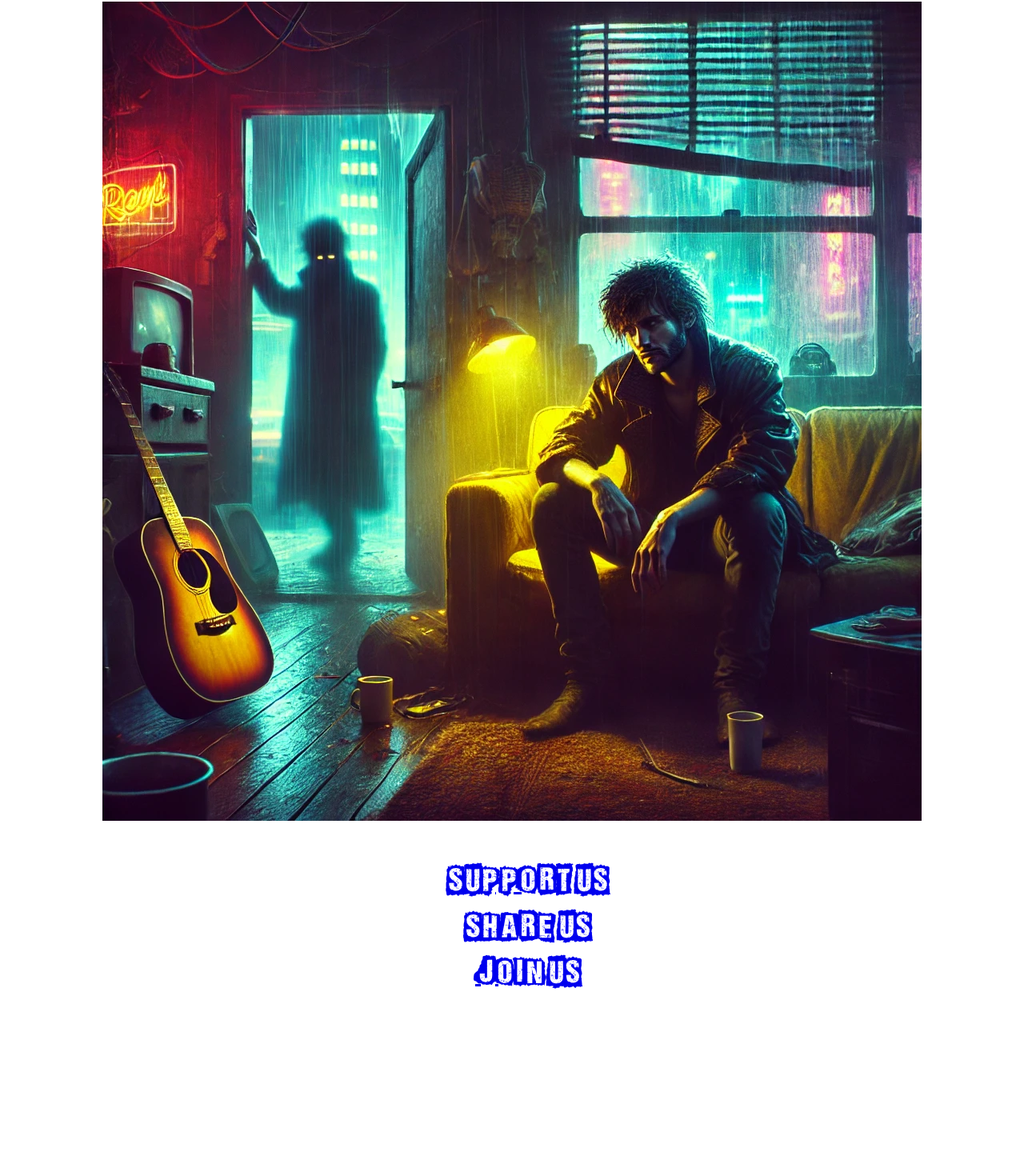
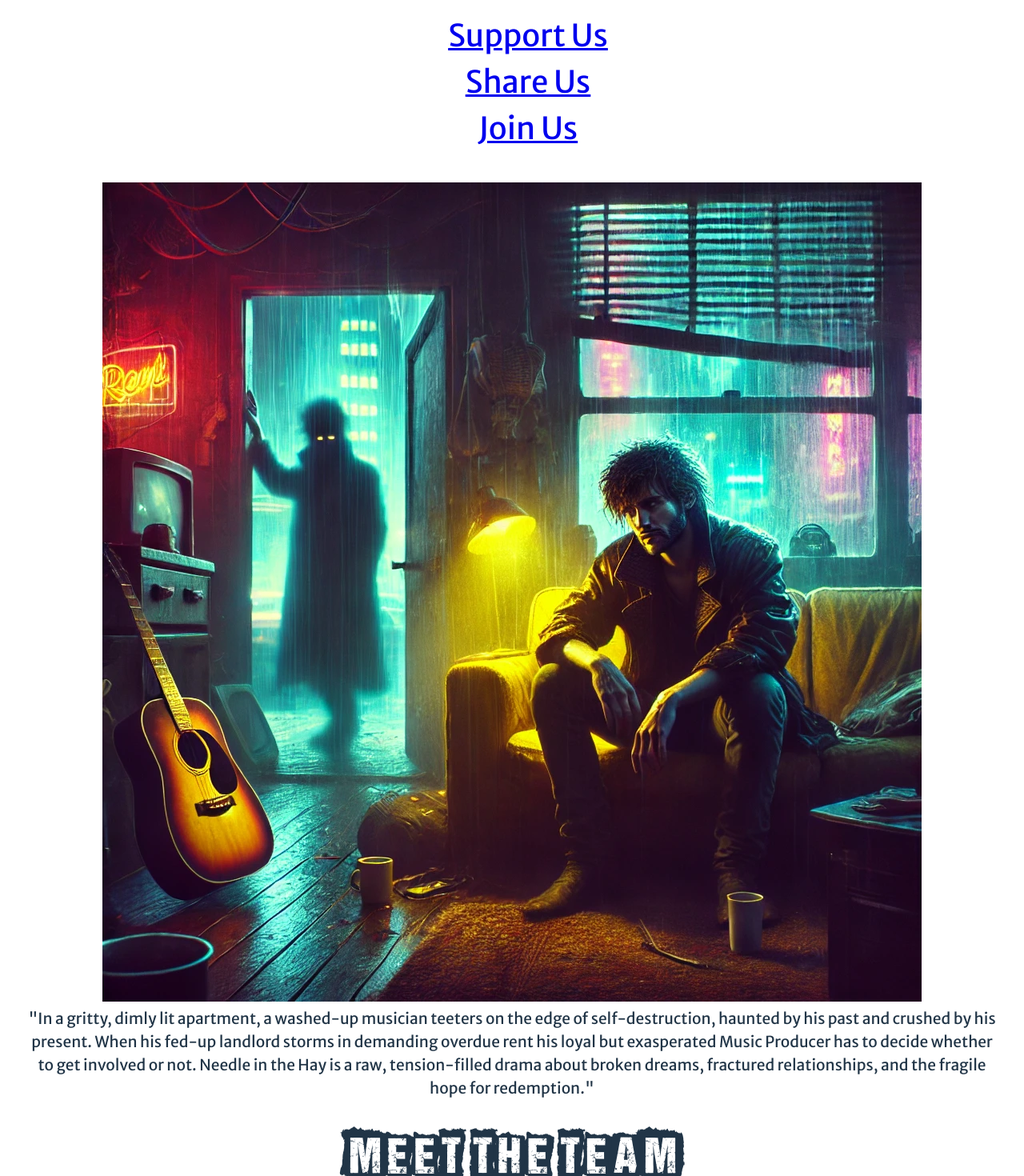
Before and after one commit to billbunkum/needleinthehayfilm, a React (Vite) app: page / in a window 1280 px wide. Shown: the part 247-1717 px from the top of the page at 80% size. Before the commit the page ends 1565 px from the top, so only its background shows below. Built offline with nearby package versions, Linux system fonts and the light colour scheme.

Commit message:
start add basic content

```diff
--- a/index.html
+++ b/index.html
@@ -10,6 +10,11 @@
 			rel="icon"
 			type="image/svg+xml"
 			href="/assets/suicide_prevention_ribbon-600x440_jpg.png" />
+<!--GOOGLE FONTS-->
+		<link rel="preconnect" href="https://fonts.googleapis.com">
+		<link rel="preconnect" href="https://fonts.gstatic.com" crossorigin>
+		<link href="https://fonts.googleapis.com/css2?family=Merriweather+Sans:ital,wght@0,300..800;1,300..800&display=swap" rel="stylesheet">
+<!--VIEWPORT-->
     <meta
 			name="viewport"
 			content="width=device-width, initial-scale=1.0" />
--- a/src/App.jsx
+++ b/src/App.jsx
@@ -3,6 +3,9 @@ import reactLogo from './assets/react.svg'
 import viteLogo from '/vite.svg'
 import '/assets/nith-placeholder.png'
 import './App.css'
+import Navigation from './components/_navigation.jsx'
+import Team from './components/_team.jsx'
+import Teaser from './components/_teaser.jsx'
 
 function App() {
 
@@ -10,30 +13,16 @@ function App() {
     <>
       <h1>Needle in the Hay</h1>
 			<h2>A short film teaser</h2>
+			<Navigation />
 
 			<img
-			src="assets/nith-placeholder.png"
-			alt="nith image"
+				src="assets/nith-placeholder.png"
+				alt="nith image"
 			/>
 
-{/*CALL TO ACTION*/}
-			<ul className="call_to_action">
-				<li>
-					<a
-					href="https://seedandspark.com/fund/needle-in-the-hay#story">Support Us
-					</a>
-				</li>
-				<li>
-					<a
-					href="#">Share Us
-					</a>
-				</li>
-				<li>
-					<a
-					href="#">Join Us
-					</a>
-				</li>
-			</ul>
+			<Teaser />
+
+			<Team />
     </>
   )
 }
--- /dev/null
+++ b/src/components/_navigation.jsx
@@ -0,0 +1,28 @@
+import '../App.css'
+
+function Navigation() {
+	return (
+		<>
+{/*CALL TO ACTION*/}
+			<ul className="call_to_action">
+				<li>
+					<a
+					href="https://seedandspark.com/fund/needle-in-the-hay#story">Support Us
+					</a>
+				</li>
+				<li>
+					<a
+					href="#">Share Us
+					</a>
+				</li>
+				<li>
+					<a
+					href="#">Join Us
+					</a>
+				</li>
+			</ul>
+		</>
+	)
+}
+
+export default Navigation;
--- /dev/null
+++ b/src/components/_team.jsx
@@ -0,0 +1,13 @@
+function Team() {
+	return (
+		<>
+			<div>
+				<h1>Meet the Team</h1>
+				<h2>Our Director</h2>
+				<p>Lucy Page...</p>
+			</div>
+		</>
+	)
+}
+
+export default Team;
--- /dev/null
+++ b/src/components/_teaser.jsx
@@ -0,0 +1,15 @@
+function Teaser() {
+	return (
+		<>
+			<div>
+"In a gritty, dimly lit apartment, a washed-up musician teeters on the edge of self-destruction, haunted by his past and crushed by his present.
+
+When his fed-up landlord storms in demanding overdue rent his loyal but exasperated Music Producer has to decide whether to get involved or not.
+
+Needle in the Hay is a raw, tension-filled drama about broken dreams, fractured relationships, and the fragile hope for redemption."
+			</div>
+		</>
+	)
+}
+
+export default Teaser;
--- a/src/index.css
+++ b/src/index.css
@@ -5,7 +5,6 @@
   color-scheme: light dark;
   color: rgba(255, 255, 255, 0.87);
   background-color: #242424;
-
   font-synthesis: none;
   text-rendering: optimizeLegibility;
   -webkit-font-smoothing: antialiased;
@@ -17,6 +16,12 @@
   font-weight: normal;
   font-style: normal;
 }
+.merriweather-sans-body-text {
+  font-family: "Merriweather Sans", sans-serif;
+  font-optical-sizing: auto;
+  font-weight: 400;
+  font-style: normal;
+}
 a {
 
 }
@@ -24,13 +29,13 @@ a:hover {
 	color: red;
 }
 body {
+  display: flex;
+  font-family: "Merriweather Sans", sans-serif;
+	font-size: 1.2em;
   margin: 0;
-  display: flex;
-  place-items: center;
   min-width: 320px;
   min-height: 100vh;
-	font-size: 1.2em;
-	font-family: 'allAges', sans-serif;
+  place-items: center;
 }
 button {
   border-radius: 8px;
@@ -54,6 +59,9 @@ h1 {
   font-size: 3.2em;
   line-height: 1.1;
 }
+	h1, h2 {
+		font-family: 'allAges', sans-serif;
+	}
 ul {
 	list-style: none;
 }
```
